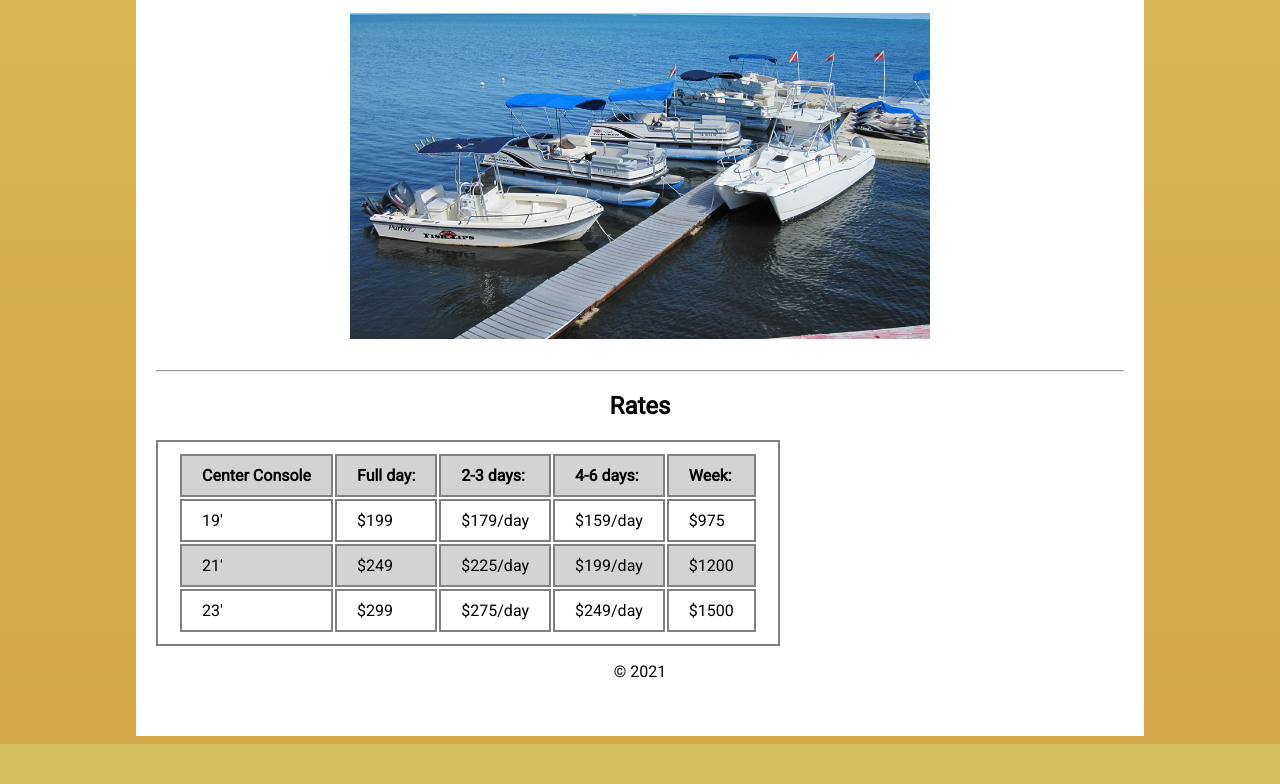
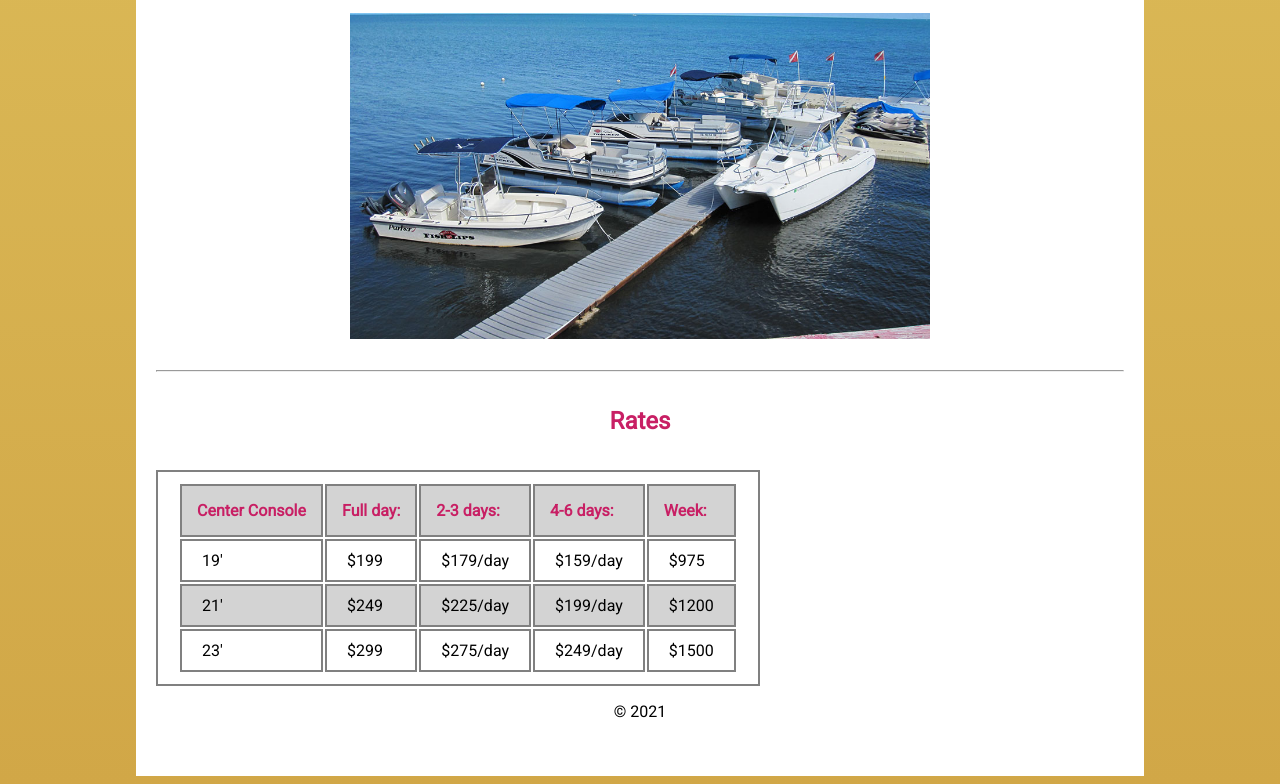
Before and after one commit to melindaomansouri/11SKillsUSA, a plain HTML site: page index.html in a window 1280 px wide. Shown: the part 2592-3376 px from the top of the page. Before the commit the page ends 3336 px from the top, so only its background shows below. Drawn offline with Linux system fonts and the light colour scheme.

Commit message:
Add styles to table

```diff
--- a/css/styles.css
+++ b/css/styles.css
@@ -24,6 +24,7 @@ body {
 .style-text-heading {
     color: #C81F64;
     padding: 15px;
+    font-weight: bold;
 }
 
 .spacer {
--- a/index.html
+++ b/index.html
@@ -69,14 +69,14 @@
           <br>
           <hr>
           <h2 id="rates"></h2>
-          <h2 id="rates">Rates</h2>
+          <h2 class="style-text-heading" id="rates">Rates</h2>
           <table>
               <tr class="even-row">
-                  <th>Center Console</th>
-                  <th>Full day:</th>
-                  <th>2-3 days:</th>
-                  <th>4-6 days:</th>
-                  <th>Week:</th>
+                  <th class="style-text-heading">Center Console</th>
+                  <th class="style-text-heading">Full day:</th>
+                  <th class="style-text-heading">2-3 days:</th>
+                  <th class="style-text-heading">4-6 days:</th>
+                  <th class="style-text-heading">Week:</th>
               </tr>
               <tr>
                   <td>19'</td>
```
